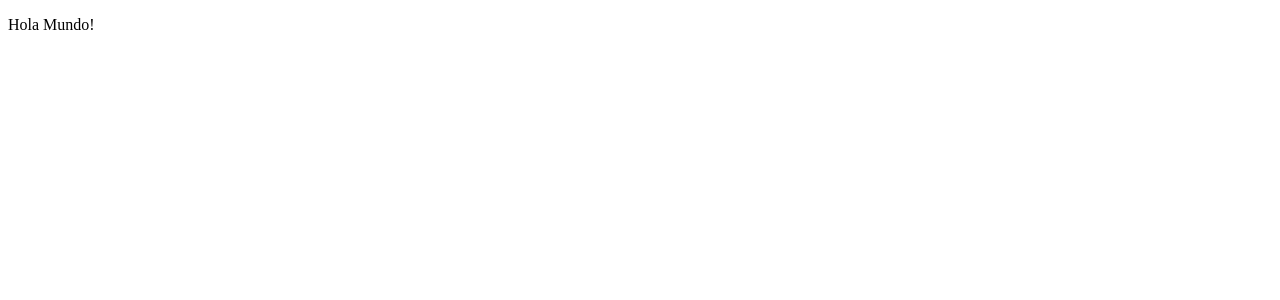
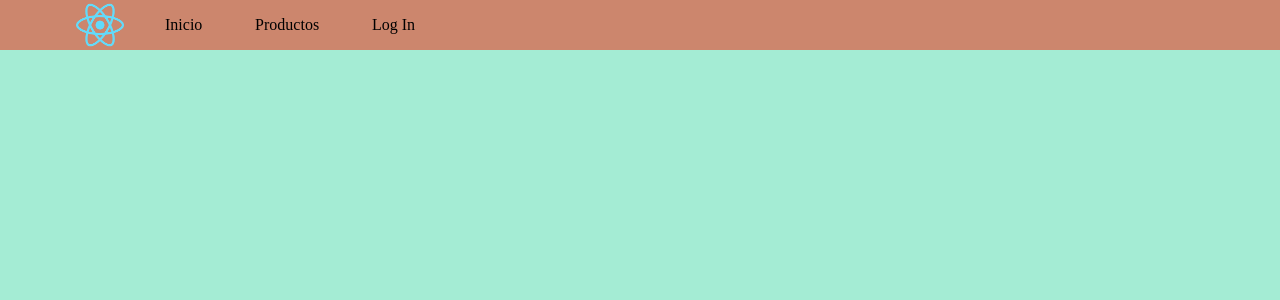
Before and after one commit to LucatoFP/proyecto1, a React (Create React App) app: page / in a window 1280 px wide. Shown: the top 300 px of the page. Built offline with nearby package versions, Linux system fonts and the light colour scheme.

Commit message:
Cree el NavBar y lo añadi a App.js

```diff
--- a/src/App.js
+++ b/src/App.js
@@ -1,7 +1,10 @@
+import NavBar from "./components/NavBar";
+import "./app/styles.css";
+
 function App() {
   return (
     <div className="App">
-      <p>Hola Mundo!</p>
+      <NavBar />
     </div>
   );
 }
--- /dev/null
+++ b/src/app/styles.css
@@ -0,0 +1,23 @@
+body {
+    background-color: rgb(164, 236, 212);
+    margin: 0;
+    padding: 0;
+}
+
+div {
+    background-color: rgb(204, 134, 109);
+    display: flex;
+    justify-content: left;
+    padding-left: 25px;
+}
+
+ul.ListaNav {
+    display: inline-flex;
+    justify-content: space-between;
+    width: 250px;
+}
+
+ul.ListaNav a {
+    text-decoration: none;
+    color: rgb(0, 0, 0);
+}
--- /dev/null
+++ b/src/components/NavBar.js
@@ -0,0 +1,16 @@
+import logo1 from "../assets/logo1.png"
+
+const NavBar = () => {
+  return (
+    <div className="BarraNav">
+      <img src={logo1} alt="" width="50" height="50" padding="15" />
+      <ul className="ListaNav">
+        <a href=" ">Inicio</a>
+        <a href=" ">Productos</a>
+        <a href=" ">Log In</a>
+      </ul>
+    </div>
+  )
+}
+
+export default NavBar;
```
Also changed, not shown: src/assets/logo1.png (added).
